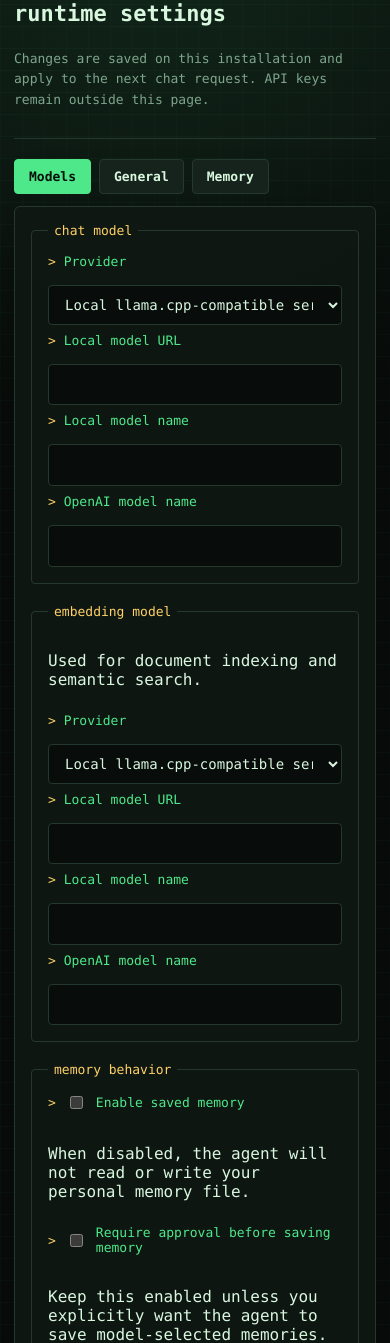
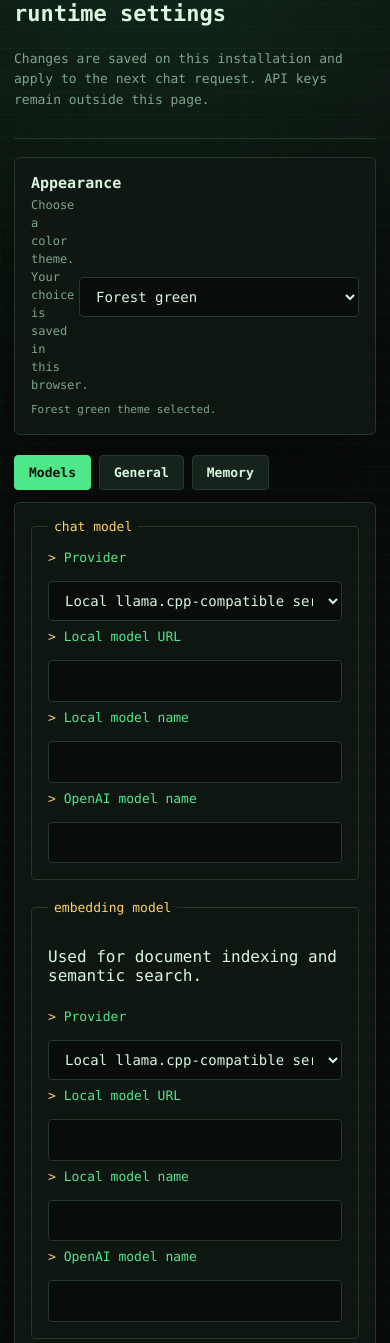
Before and after one commit to faisal-memon/rag-agent, a Python web app: template app/agent/web/templates/settings.html in a window 390 px wide. Shown: the part 84-1427 px from the top of the page. Run offline with Jinja, Linux system fonts and the light colour scheme; the template is opened without the code that fills it, so the values that code supplies are empty.

Commit message:
Add selectable color themes

```diff
--- a/app/agent/web/static/styles.css
+++ b/app/agent/web/static/styles.css
@@ -7,10 +7,84 @@
   --muted: #7ea58c;
   --dim: #52705d;
   --accent: #4ee88a;
+  --accent-rgb: 78, 232, 138;
   --accent-2: #ffd166;
   --danger: #ff6b6b;
   --line: #24382d;
+  --card-bg: rgba(15, 23, 19, 0.92);
+  --input-bg: #080c0a;
+  --input-ink: var(--ink);
+  --code-bg: #050806;
+  --code-ink: #b4d8bf;
+  --button-ink: #061009;
+  --grid-line: rgba(var(--accent-rgb), 0.035);
+  --grid-line-vertical: rgba(var(--accent-rgb), 0.025);
+  --background-glow: rgba(var(--accent-rgb), 0.12);
   --shadow: 0 20px 70px rgba(0, 0, 0, 0.42);
+}
+
+:root[data-theme="ocean"] {
+  color-scheme: dark;
+  --bg: #08111b;
+  --panel: #0d1d2c;
+  --panel-strong: #142a3c;
+  --ink: #deefff;
+  --muted: #8baec9;
+  --dim: #57738d;
+  --accent: #63c7ff;
+  --accent-rgb: 99, 199, 255;
+  --accent-2: #f3c969;
+  --danger: #ff7878;
+  --line: #29445a;
+  --card-bg: rgba(13, 29, 44, 0.94);
+  --input-bg: #07101a;
+  --code-bg: #050b12;
+  --code-ink: #c2dcf2;
+  --button-ink: #061019;
+}
+
+:root[data-theme="ember"] {
+  color-scheme: dark;
+  --bg: #17100e;
+  --panel: #211612;
+  --panel-strong: #322017;
+  --ink: #f7e5d6;
+  --muted: #c5a28e;
+  --dim: #8b6958;
+  --accent: #ff9b62;
+  --accent-rgb: 255, 155, 98;
+  --accent-2: #f4d06f;
+  --danger: #ff7777;
+  --line: #513528;
+  --card-bg: rgba(33, 22, 18, 0.95);
+  --input-bg: #120c0a;
+  --code-bg: #100a08;
+  --code-ink: #ead2c1;
+  --button-ink: #1a0b04;
+}
+
+:root[data-theme="light"] {
+  color-scheme: light;
+  --bg: #f4f1e8;
+  --panel: #fffdf7;
+  --panel-strong: #e8e2d3;
+  --ink: #27302a;
+  --muted: #56665d;
+  --dim: #6c7a71;
+  --accent: #18794e;
+  --accent-rgb: 24, 121, 78;
+  --accent-2: #925700;
+  --danger: #b42318;
+  --line: #c9d0c8;
+  --card-bg: rgba(255, 253, 247, 0.96);
+  --input-bg: #fffefb;
+  --code-bg: #eef1ed;
+  --code-ink: #34423a;
+  --button-ink: #ffffff;
+  --grid-line: rgba(var(--accent-rgb), 0.055);
+  --grid-line-vertical: rgba(var(--accent-rgb), 0.04);
+  --background-glow: rgba(var(--accent-rgb), 0.08);
+  --shadow: 0 16px 42px rgba(34, 48, 39, 0.12);
 }
 
 * {
@@ -28,9 +102,9 @@ body {
   font-family: ui-monospace, SFMono-Regular, Menlo, Monaco, Consolas, monospace;
   color: var(--ink);
   background:
-    linear-gradient(rgba(78, 232, 138, 0.035) 1px, transparent 1px),
-    linear-gradient(90deg, rgba(78, 232, 138, 0.025) 1px, transparent 1px),
-    radial-gradient(circle at 40% 0%, rgba(78, 232, 138, 0.12), transparent 32rem),
+    linear-gradient(var(--grid-line) 1px, transparent 1px),
+    linear-gradient(90deg, var(--grid-line-vertical) 1px, transparent 1px),
+    radial-gradient(circle at 40% 0%, var(--background-glow), transparent 32rem),
     var(--bg);
   background-size: 22px 22px, 22px 22px, auto, auto;
 }
@@ -148,7 +222,7 @@ body.settings-console .page-nav .settings-nav {
   padding: 16px;
   border: 1px solid var(--line);
   border-radius: 6px;
-  background: rgba(15, 23, 19, 0.92);
+  background: var(--card-bg);
   box-shadow: var(--shadow);
 }
 
@@ -1172,6 +1246,24 @@ body.agent-only .status {
     max-height: none;
     overflow: visible;
     padding: 0;
+  }
+
+  .theme-picker-card {
+    grid-template-columns: minmax(0, 1fr);
+  }
+
+  .theme-picker-card label,
+  .theme-picker-card select {
+    grid-column: 1;
+    grid-row: auto;
+  }
+
+  .theme-picker-card select {
+    margin-top: 0;
+  }
+
+  .theme-picker-card .theme-status {
+    grid-column: 1;
   }
 
   .hero {
@@ -1313,6 +1405,56 @@ body.agent-only .status {
   margin: 20px 0 12px;
 }
 
+.theme-picker-card {
+  display: grid;
+  grid-template-columns: minmax(0, 1fr) minmax(180px, 280px);
+  align-items: center;
+  gap: 8px 20px;
+  margin-bottom: 20px;
+}
+
+.theme-picker-card h2 {
+  margin: 0 0 4px;
+  color: var(--ink);
+  font-size: 15px;
+}
+
+.theme-picker-card p {
+  margin: 0;
+  color: var(--muted);
+  font-size: 12px;
+  line-height: 1.5;
+}
+
+.theme-picker-card label {
+  grid-column: 2;
+  grid-row: 1;
+  margin: 0;
+}
+
+.theme-picker-card select {
+  grid-column: 2;
+  grid-row: 1;
+  margin-top: 26px;
+  border: 1px solid var(--line);
+  border-radius: 4px;
+  padding: 10px 12px;
+  color: var(--input-ink);
+  background: var(--input-bg);
+  font: 14px/1.4 ui-monospace, SFMono-Regular, Menlo, Monaco, Consolas, monospace;
+}
+
+.theme-picker-card select:focus {
+  border-color: var(--accent);
+  outline: none;
+}
+
+.theme-picker-card .theme-status {
+  grid-column: 1 / -1;
+  color: var(--muted);
+  font-size: 11px;
+}
+
 .settings-tab {
   border-color: var(--line);
   color: var(--ink);
--- /dev/null
+++ b/app/agent/web/static/theme.js
@@ -0,0 +1,48 @@
+const themeNames = {
+  forest: "Forest green",
+  ocean: "Ocean blue",
+  ember: "Warm amber",
+  light: "Light",
+};
+const themeStorageKey = "rag-agent-theme-v1";
+const themeRoot = document.documentElement;
+
+function applyTheme(theme) {
+  const selectedTheme = Object.hasOwn(themeNames, theme) ? theme : "forest";
+  themeRoot.dataset.theme = selectedTheme;
+  return selectedTheme;
+}
+
+let savedTheme = "forest";
+try {
+  savedTheme = localStorage.getItem(themeStorageKey) || savedTheme;
+} catch {
+  // Storage may be unavailable in private browsing; the page still uses the selected theme.
+}
+savedTheme = applyTheme(savedTheme);
+
+document.addEventListener("DOMContentLoaded", () => {
+  const themePicker = document.getElementById("theme-picker");
+  const themeStatus = document.getElementById("theme-status");
+  if (!themePicker) return;
+
+  themePicker.value = savedTheme;
+  themePicker.addEventListener("change", () => {
+    savedTheme = applyTheme(themePicker.value);
+    try {
+      localStorage.setItem(themeStorageKey, savedTheme);
+    } catch {
+      // The theme remains applied for this page even if it cannot be persisted.
+    }
+    if (themeStatus) themeStatus.textContent = `${themeNames[savedTheme]} theme selected.`;
+  });
+});
+
+window.addEventListener("storage", (event) => {
+  if (event.key !== themeStorageKey) return;
+  savedTheme = applyTheme(event.newValue);
+  const themePicker = document.getElementById("theme-picker");
+  const themeStatus = document.getElementById("theme-status");
+  if (themePicker) themePicker.value = savedTheme;
+  if (themeStatus) themeStatus.textContent = `${themeNames[savedTheme]} theme selected.`;
+});
--- a/app/agent/web/templates/index.html
+++ b/app/agent/web/templates/index.html
@@ -4,6 +4,7 @@
     <meta charset="utf-8" />
     <meta name="viewport" content="width=device-width, initial-scale=1, viewport-fit=cover" />
     <title>Personal RAG</title>
+    <script src="/static/theme.js"></script>
     <link rel="stylesheet" href="/static/styles.css" />
   </head>
   <body class="__BODY_CLASS__">
--- a/app/agent/web/templates/settings.html
+++ b/app/agent/web/templates/settings.html
@@ -4,6 +4,7 @@
     <meta charset="utf-8" />
     <meta name="viewport" content="width=device-width, initial-scale=1, viewport-fit=cover" />
     <title>RAG Settings</title>
+    <script src="/static/theme.js"></script>
     <link rel="stylesheet" href="/static/styles.css" />
   </head>
   <body class="settings-console">
@@ -29,6 +30,21 @@
           <a class="settings-nav" href="/settings">Settings</a>
           <a href="/docs">API</a>
         </nav>
+      </section>
+
+      <section class="theme-picker-card query-card" aria-labelledby="theme-picker-heading">
+        <div>
+          <h2 id="theme-picker-heading">Appearance</h2>
+          <p>Choose a color theme. Your choice is saved in this browser.</p>
+        </div>
+        <label for="theme-picker">Color theme</label>
+        <select id="theme-picker" aria-describedby="theme-status">
+          <option value="forest">Forest green</option>
+          <option value="ocean">Ocean blue</option>
+          <option value="ember">Warm amber</option>
+          <option value="light">Light</option>
+        </select>
+        <p class="theme-status" id="theme-status" aria-live="polite">Forest green theme selected.</p>
       </section>
 
       <div class="settings-tabs" role="tablist" aria-label="Settings sections">
```
Also changed, not shown: other parts of app/agent/web/static/styles.css (+20 -20 lines).
